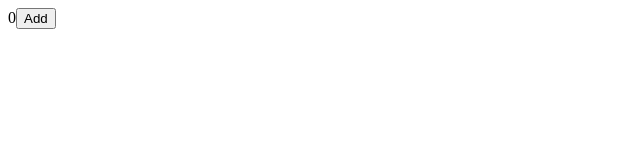
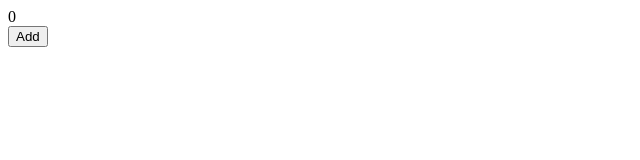
Before and after one commit to ginpa0886/typescript_react_demo, a React (Create React App) app: page / in a window 1280 px wide. Shown: the top 160 px of the page, without its empty margins (0-640 px from the left). Built offline with nearby package versions, Linux system fonts and the light colour scheme.

Commit message:
#8.5 React Props and Typescript

```diff
--- a/src/App.tsx
+++ b/src/App.tsx
@@ -1,5 +1,6 @@
 import React from 'react';
 import styled from 'styled-components';
+import Number from './Number';
 
 interface IState{
   counter:number
@@ -13,7 +14,7 @@ class App extends React.Component<{}, IState> {
   render (){
     const { counter } = this.state;
     return (
-      <div>{counter}<button onClick={this.add}>Add</button></div>
+      <div><Number count={counter} /><button onClick={this.add}>Add</button></div>
     );
   }
   add = ():void => {
--- /dev/null
+++ b/src/Number.tsx
@@ -0,0 +1,12 @@
+import React from 'react';
+import styled from 'styled-components';
+
+const Container = styled.div``;
+
+interface IProps{
+  count: number;
+}
+
+const Number: React.FunctionComponent<IProps> = ({count}) => <Container>{count}</Container>
+
+export default Number;
```
